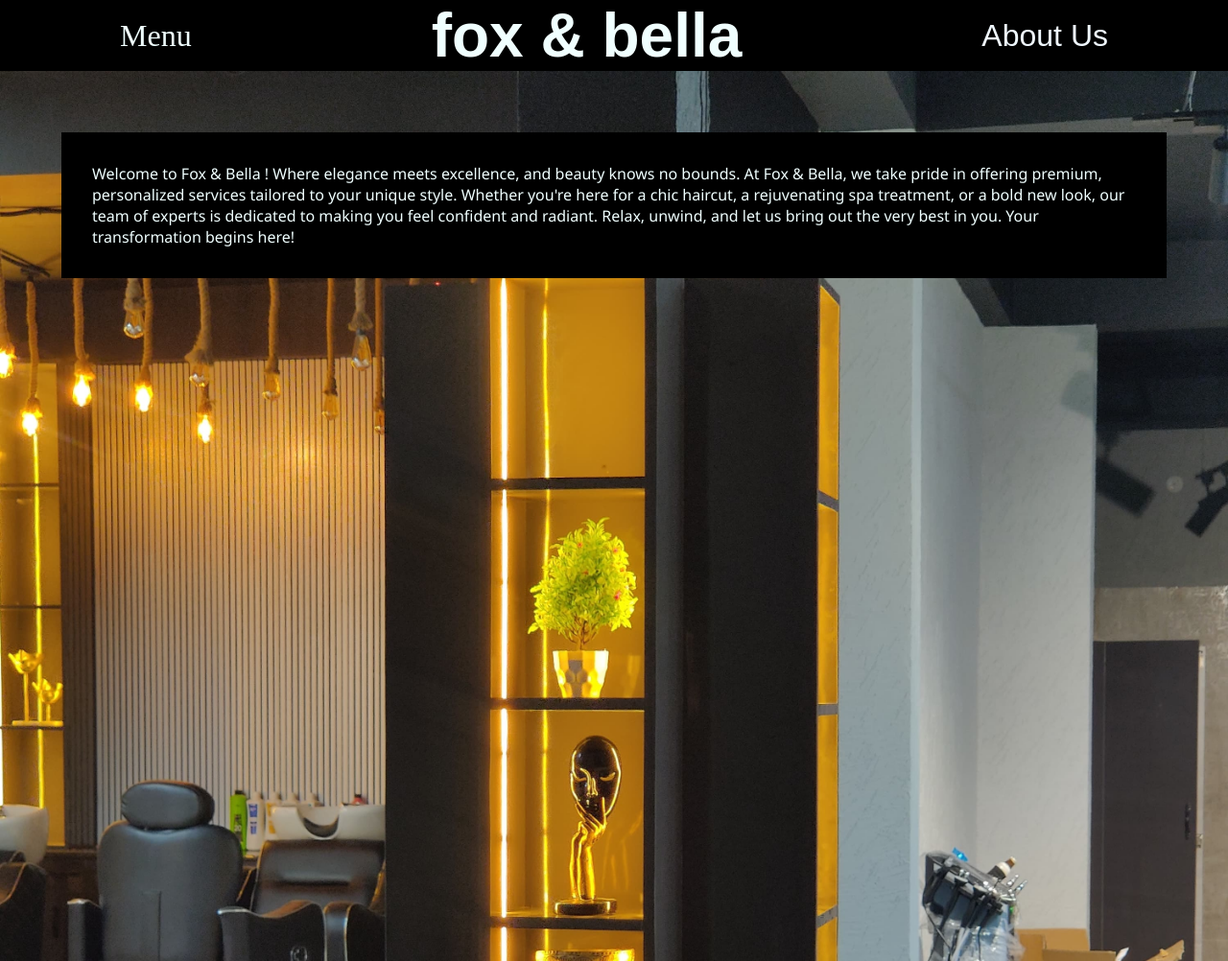
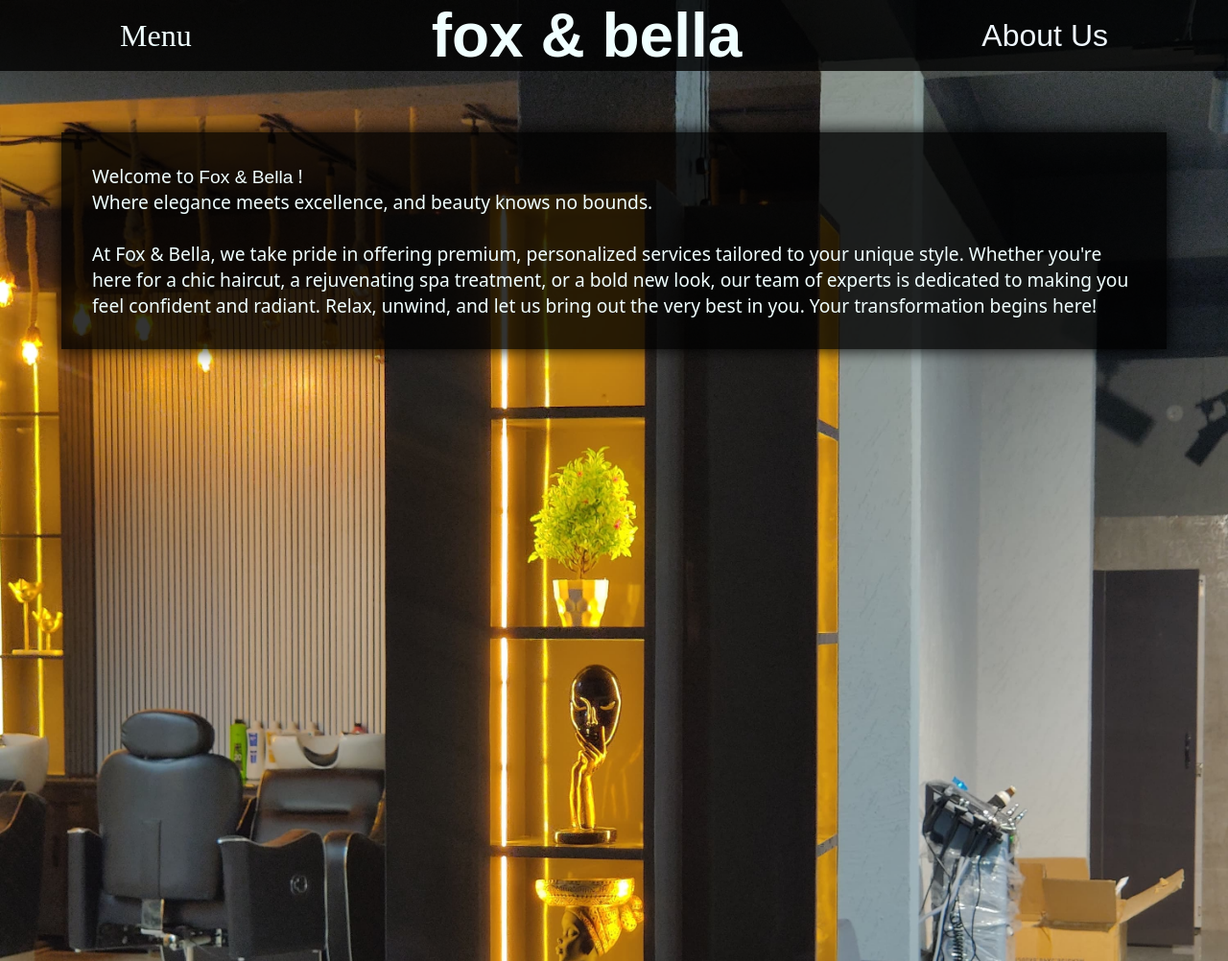
Before and after one commit to jitender4674/foxnbella, a plain HTML site: page index.html in a window 1280 px wide. Shown: the whole page at 96% size. Drawn offline with Linux system fonts and the light colour scheme.

Commit message:
added welcome message

```diff
--- a/index.html
+++ b/index.html
@@ -21,7 +21,7 @@
             </div>
 
             <div class="nav-2">
-                <h1 class="nav-logo">fox & bella</h1>
+                <h1 class="nav-logo nav-logo-font">fox & bella</h1>
             </div>
 
             <div class="nav-3">
@@ -33,9 +33,10 @@
     <main>
         <section class="section-1">
             <div class="salon-intro-container">
-                <p class="salon-intro-text">Welcome to Fox & Bella !
+                <p class="salon-intro-text">Welcome to <span class="nav-logo-font">Fox & Bella</span> ! <br>
                     Where elegance meets excellence, and beauty knows no bounds.
-
+                    <br>
+                    <br>
                     At Fox & Bella, we take pride in offering premium, personalized services tailored to your unique
                     style.
                     Whether you're here for a chic haircut, a rejuvenating spa treatment, or a bold new look, our team
--- a/style.css
+++ b/style.css
@@ -6,13 +6,17 @@
 
 }
 
-/* body {} */
+body {
+    background-image: url('salon1.jpg');
+    background-size: cover;
+    background-repeat: no-repeat;
+}
 
 nav {
     display: flex;
     width: 100%;
     justify-content: space-around;
-    background-color: black;
+    background-color: rgba(0, 0, 0, 0.8);
 
 }
 
@@ -53,9 +57,13 @@ nav {
 }
 
 .nav-logo {
-    font-family: "Bauhaus 93", sans-serif;
+
     font-size: 4rem;
     color: azure;
+}
+
+.nav-logo-font {
+    font-family: "Bauhaus 93", sans-serif;
 }
 
 
@@ -79,7 +87,6 @@ nav {
 /* ------------------------------------ */
 
 .section-1 {
-    background-image: url('salon1.jpg');
     background-size: cover;
     background-repeat: no-repeat;
     height: 100vh;
@@ -89,11 +96,14 @@ nav {
 .salon-intro-container {
 
     /* background: rgba(255, 255, 255, 0.3); */
-    background: black;
+    background: rgba(0, 0, 0, 0.8);
     padding: 2rem;
+    box-shadow: 0rem 0rem 1rem rgba(0, 0, 0, 1);
 }
 
 .salon-intro-text {
     color: azure;
+    font-size: 1.2rem;
+    font-family: system-ui, -apple-system, BlinkMacSystemFont, 'Segoe UI', Roboto, Oxygen, Ubuntu, Cantarell, 'Open Sans', 'Helvetica Neue', sans-serif;
 
 }
```
